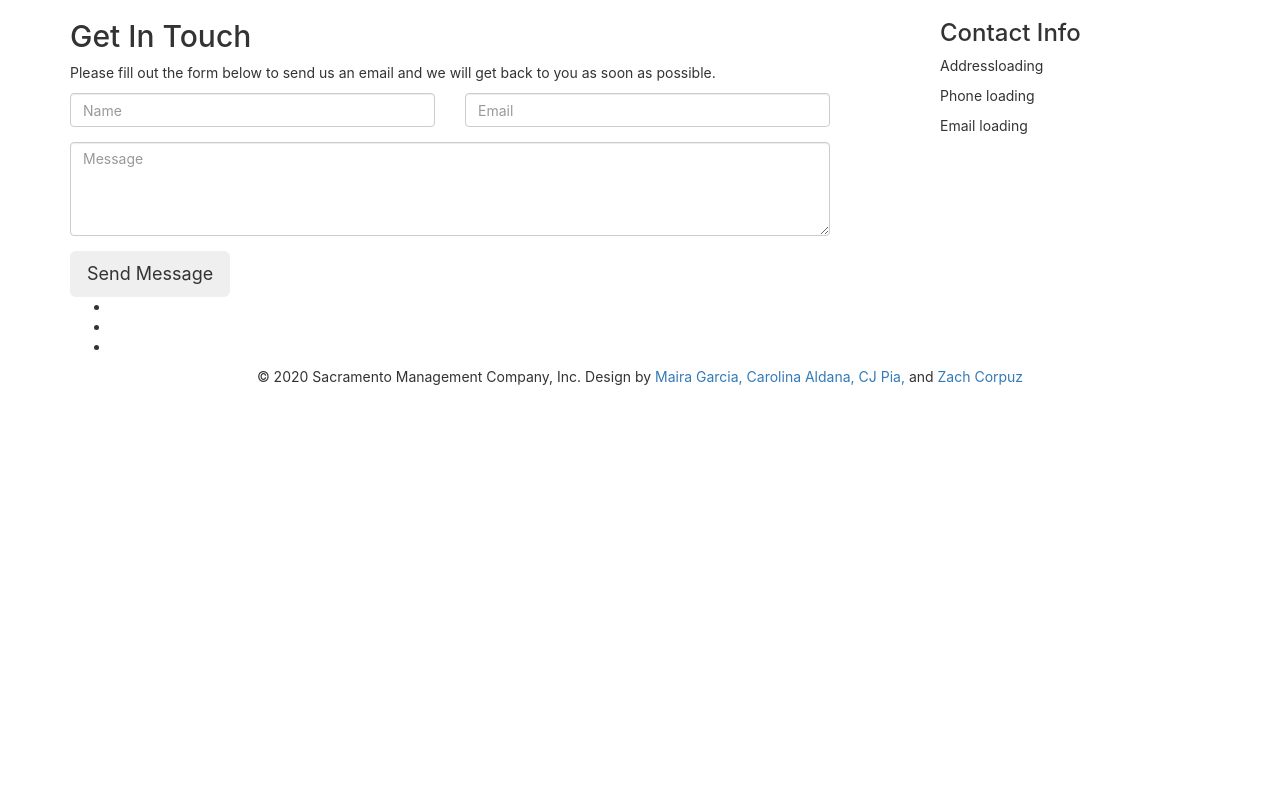
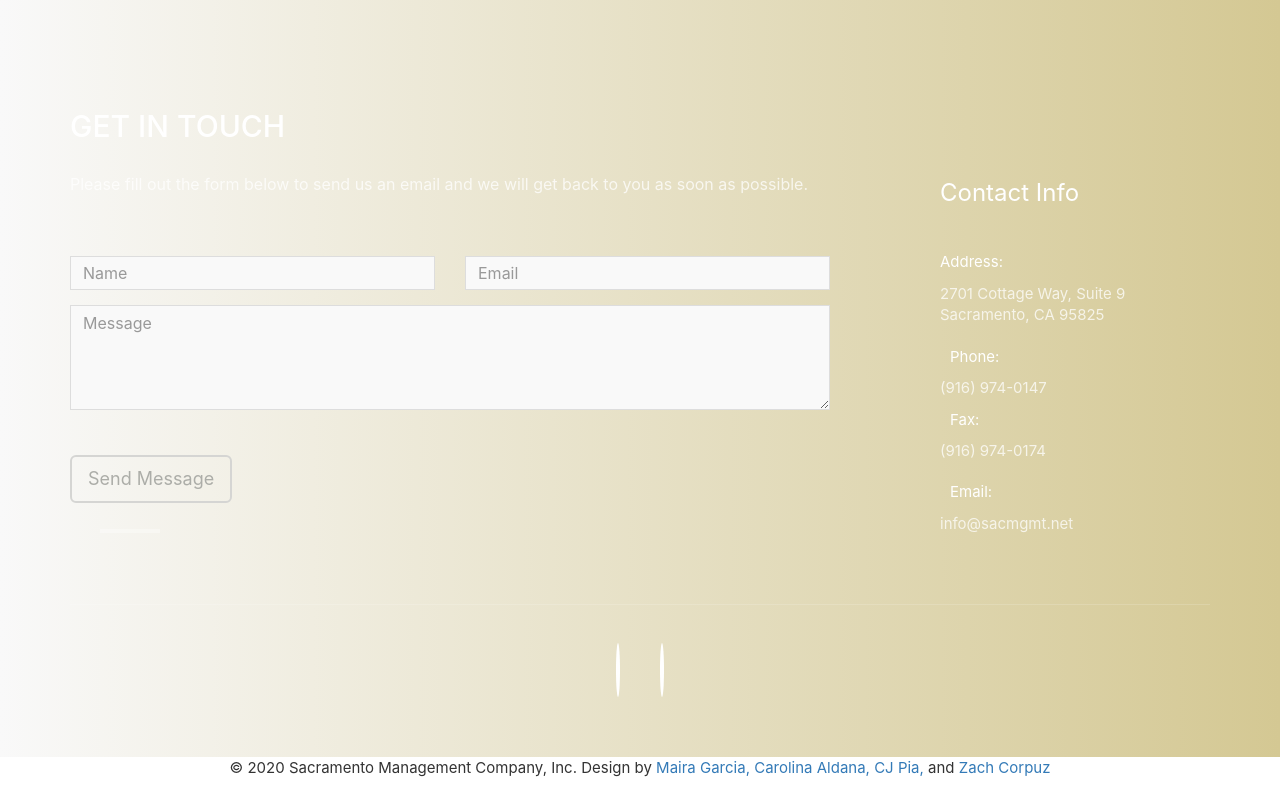
Before and after one commit to zcorpuz/SacMgmt, a React (Create React App) app in the folder sacmgmt/: page / in a window 1280 px wide. Built offline with nearby package versions, Linux system fonts and the light colour scheme; some icons are missing.

Commit message:
Added components for contact portion. Need to Add functionality for contact form and add the map

```diff
--- a/package.json
+++ b/package.json
@@ -15,5 +15,9 @@
   "bugs": {
     "url": "https://github.com/zcorpuz/SacMgmt/issues"
   },
-  "homepage": "https://github.com/zcorpuz/SacMgmt#readme"
+  "homepage": "https://github.com/zcorpuz/SacMgmt#readme",
+  "dependencies": {
+    "@fortawesome/fontawesome-svg-core": "^1.2.30",
+    "@fortawesome/react-fontawesome": "^0.1.11"
+  }
 }
--- /dev/null
+++ b/sacmgmt/public/css/style.css
@@ -0,0 +1,194 @@
+body, html {
+	font-family: 'Open Sans', sans-serif;
+	text-rendering: optimizeLegibility !important;
+	-webkit-font-smoothing: antialiased !important;
+	color: #777;
+	font-weight: 400;
+	width: 100% !important;
+	height: 100% !important;
+}
+h2, h3, h4 {
+	font-family: 'Raleway', sans-serif;
+}
+h2 {
+	text-transform: uppercase;
+	margin: 0 0 20px 0;
+	font-weight: 800;
+	font-size: 36px;
+	color: #333;
+}
+h3 {
+	font-size: 20px;
+	font-weight: 600;
+	color: #333;
+}
+h4 {
+	font-size: 18px;
+	color: #333;
+	font-weight: 600;
+}
+h5 {
+	text-transform: uppercase;
+	font-weight: 700;
+	line-height: 20px;
+}
+p {
+	font-size: 15px;
+}
+p.intro {
+	margin: 12px 0 0;
+	line-height: 24px;
+}
+a {
+	color: #608dfd;
+	font-weight: 400;
+}
+a:hover, a:focus {
+	text-decoration: none;
+	color: #608dfd;
+}
+ul, ol {
+	list-style: none;
+}
+ul, ol {
+	padding: 0;
+	webkit-padding: 0;
+	moz-padding: 0;
+}
+hr {
+	height: 2px;
+	width: 70px;
+	text-align: center;
+	position: relative;
+	background: #1E7A46;
+	margin-bottom: 20px;
+	border: 0;
+}
+
+/* Contact Section */
+#contact {
+	padding: 100px 0 60px 0;
+	background: linear-gradient(to right, #f9f9f9 0%, #d4c893 100%);
+	color: rgba(255,255,255,.75);
+}
+#contact .section-title {
+	margin-bottom: 40px;
+}
+#contact .section-title p {
+	font-size: 16px;
+}
+#contact h2 {
+	color: #fff;
+	margin-top: 10px;
+	margin-bottom: 15px;
+	padding-bottom: 15px;
+}
+#contact .section-title h2::after {
+	position: absolute;
+	content: "";
+	background: rgba(255,255,255,.3);
+	height: 4px;
+	width: 60px;
+	bottom: 0;
+	left: 30px;
+}
+#contact h3 {
+	color: #fff;
+	margin-top: 80px;
+	margin-bottom: 25px;
+	padding-bottom: 20px;
+	font-weight: 400;
+}
+#contact form {
+	padding-top: 20px;
+}
+#contact .text-danger {
+	color: #cc0033;
+	text-align: left;
+}
+#contact .btn-custom {
+	margin: 30px 0;
+    background: transparent;
+    color: #acada8;
+	border: 2px solid #d5d5d3;
+}
+#contact .btn-custom:hover {
+	color: #40423d;
+	background: #fff;
+}
+label {
+	font-size: 12px;
+	font-weight: 400;
+	font-family: 'Open Sans', sans-serif;
+	float: left;
+}
+#contact .form-control {
+	display: block;
+	width: 100%;
+	padding: 6px 12px;
+	font-size: 16px;
+	line-height: 1.42857143;
+	color: #444;
+	background-color: #f9f9f9;
+	background-image: none;
+	border: 1px solid #ddd;
+	border-radius: 0;
+	-webkit-box-shadow: none;
+	box-shadow: none;
+	-webkit-transition: none;
+	-o-transition: none;
+	transition: none;
+}
+#contact .form-control:focus {
+	border-color: #999;
+	outline: 0;
+	-webkit-box-shadow: transparent;
+	box-shadow: transparent;
+}
+.form-control::-webkit-input-placeholder {
+color: #acada8;
+}
+.form-control:-moz-placeholder {
+color: #acada8;
+}
+.form-control::-moz-placeholder {
+color: #acada8;
+}
+.form-control:-ms-input-placeholder {
+color: #acada8;
+}
+#contact .contact-item {
+	margin: 20px 0;
+}
+#contact .contact-item span {
+	color: rgba(255,255,255,1);
+	margin-bottom: 10px;
+	display: block;
+}
+#contact .contact-item i.fa {
+	margin-right: 10px;
+}
+#contact .social {
+	border-top: 1px solid rgba(255,255,255,0.15);
+	padding-top: 50px;
+	margin-top: 50px;
+	text-align: center;
+}
+#contact .social ul li {
+	display: inline-block;
+	margin: 0 20px;
+}
+#contact .social i.fa {
+	font-size: 22px;
+	width: 48px;
+	height: 48px;
+	padding: 12px 0;
+	border: 2px solid #fff;
+	color: #fff;
+	border-radius: 50%;
+	transition: all 0.3s;
+}
+#contact .social i.fa:hover {
+	color: #608dfd;
+	background: #fff;
+}
--- a/sacmgmt/public/index.html
+++ b/sacmgmt/public/index.html
@@ -24,6 +24,10 @@
       work correctly both with client-side routing and a non-root public URL.
       Learn how to configure a non-root public URL by running `npm run build`.
     -->
+    <!-- Google Font Raleway -->
+    <link href="https://fonts.googleapis.com/css2?family=Raleway:wght@600&display=swap" rel="stylesheet">
+    <!-- Style CSS -->
+    <link rel="stylesheet" href="./css/style.css">
     <!-- Font Awesome CDN -->
     <link rel="stylesheet" type="text/css" href="fonts/font-awesome/css/font-awesome.css">
     <!-- Bootstrap CDN -->
--- a/sacmgmt/src/components/Contact/Contact.js
+++ b/sacmgmt/src/components/Contact/Contact.js
@@ -65,25 +65,31 @@ export class Contact extends Component {
                 <h3>Contact Info</h3>
                 <p>
                   <span>
-                    <i className="fas fa-map-marker-alt"></i> Address
+                    <i className="fas fa-map-marker-alt"></i> Address:
                   </span>
-                  {this.props.data ? this.props.data.address : "loading"}
+                   2701 Cottage Way, Suite 9 Sacramento, CA 95825
                 </p>
               </div>
               <div className="contact-item">
                 <p>
                   <span>
-                    <i className="fa fa-phone"></i> Phone
+                    <i className="fa fa-phone"></i>Phone:
                   </span>{" "}
-                  {this.props.data ? this.props.data.phone : "loading"}
+                  (916) 974-0147
+                </p>
+                <p>
+                  <span>
+                    <i className="fa fa-phone"></i>Fax:
+                  </span>{" "}
+                  (916) 974-0174
                 </p>
               </div>
               <div className="contact-item">
                 <p>
                   <span>
-                    <i className="fa fa-envelope-o"></i> Email
+                    <i className="fa fa-envelope-o"></i>Email:
                   </span>{" "}
-                  {this.props.data ? this.props.data.email : "loading"}
+                  info@sacmgmt.net
                 </p>
               </div>
             </div>
@@ -93,19 +99,14 @@ export class Contact extends Component {
                   <ul>
                     <li>
                       <a
-                        href={this.props.data ? this.props.data.facebook : "/"}
+                        href="https://www.facebook.com/sacmgmt" target="_blank"
                       >
                         <i className="fa fa-facebook"></i>
                       </a>
                     </li>
                     <li>
-                      <a href={this.props.data ? this.props.data.twitter : "/"}>
+                      <a href="https://www.linkedin.com/company/sacmgmt" target="_blank">
                         <i className="fa fa-twitter"></i>
-                      </a>
-                    </li>
-                    <li>
-                      <a href={this.props.data ? this.props.data.youtube : "/"}>
-                        <i className="fa fa-youtube"></i>
                       </a>
                     </li>
                   </ul>
--- a/sacmgmt/src/index.js
+++ b/sacmgmt/src/index.js
@@ -3,7 +3,7 @@ import ReactDOM from 'react-dom';
 import './index.css';
 import App from './App';
 import * as serviceWorker from './serviceWorker';
-import { FontAwesomeIcon } from '@fortawesome/react-fontawesome'
+
 
 ReactDOM.render(
   <React.StrictMode>
```
Also changed, not shown: 1 other file (tests, documents, lock files or other folders).
